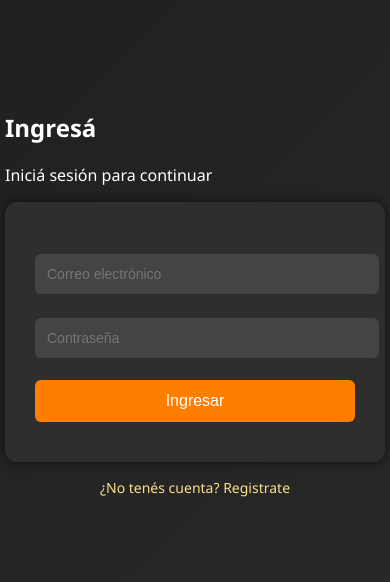
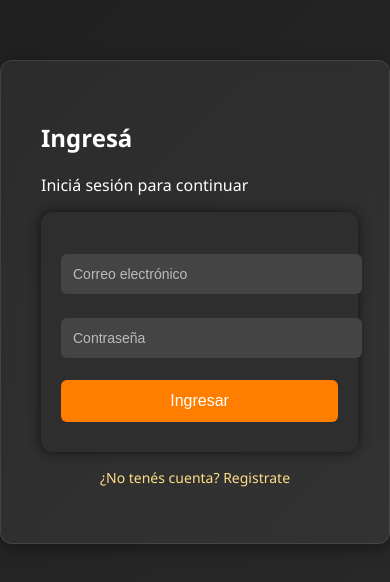
Before and after one commit to DanielRamos777/Borealle-Digital-Wallet, a website: page index.html in a window 390 px wide. Shown: the part 120-702 px from the top of the page. Drawn offline with Linux system fonts and the light colour scheme.

Commit message:
Improve CSS styling for pages

```diff
--- a/styles/index.css
+++ b/styles/index.css
@@ -9,6 +9,16 @@ body {
   align-items: center;
   height: 100vh;
   color: white;
+}
+
+/* Caja principal con efecto de transparencia */
+.login-box {
+  background-color: rgba(255, 255, 255, 0.05);
+  backdrop-filter: blur(6px);
+  padding: 40px;
+  border-radius: 12px;
+  border: 1px solid rgba(255, 255, 255, 0.1);
+  box-shadow: 0 4px 16px rgba(0, 0, 0, 0.4);
 }
 
 /* Caja del formulario */
@@ -32,6 +42,15 @@ form#loginForm input {
   color: white;
   font-size: 14px;
   outline: none;
+  transition: background-color 0.3s ease;
+}
+
+form#loginForm input::placeholder {
+  color: #bbb;
+}
+
+form#loginForm input:focus {
+  background-color: #555;
 }
 
 /* Botón */
@@ -72,3 +91,10 @@ a:hover {
   text-align: center;
   font-size: 14px;
 }
+
+@media (max-width: 480px) {
+  form#loginForm {
+    width: 90%;
+    padding: 30px 20px;
+  }
+}
--- a/styles/register.css
+++ b/styles/register.css
@@ -8,6 +8,16 @@ body {
   align-items: center;
   height: 100vh;
   color: white;
+}
+
+/* Caja principal con efecto de transparencia */
+.login-box {
+  background-color: rgba(255, 255, 255, 0.05);
+  backdrop-filter: blur(6px);
+  padding: 40px;
+  border-radius: 12px;
+  border: 1px solid rgba(255, 255, 255, 0.1);
+  box-shadow: 0 4px 16px rgba(0, 0, 0, 0.4);
 }
 
 /* Caja del formulario de registro */
@@ -38,6 +48,15 @@ form#registerForm input {
   color: white;
   font-size: 14px;
   outline: none;
+  transition: background-color 0.3s ease;
+}
+
+form#registerForm input::placeholder {
+  color: #bbb;
+}
+
+form#registerForm input:focus {
+  background-color: #555;
 }
 
 /* Botón registrar */
@@ -77,3 +96,10 @@ a {
 a:hover {
   text-decoration: underline;
 }
+
+@media (max-width: 480px) {
+  form#registerForm {
+    width: 90%;
+    padding: 30px 20px;
+  }
+}
```
Also changed, not shown: styles/css.css (+18 -3 lines).
